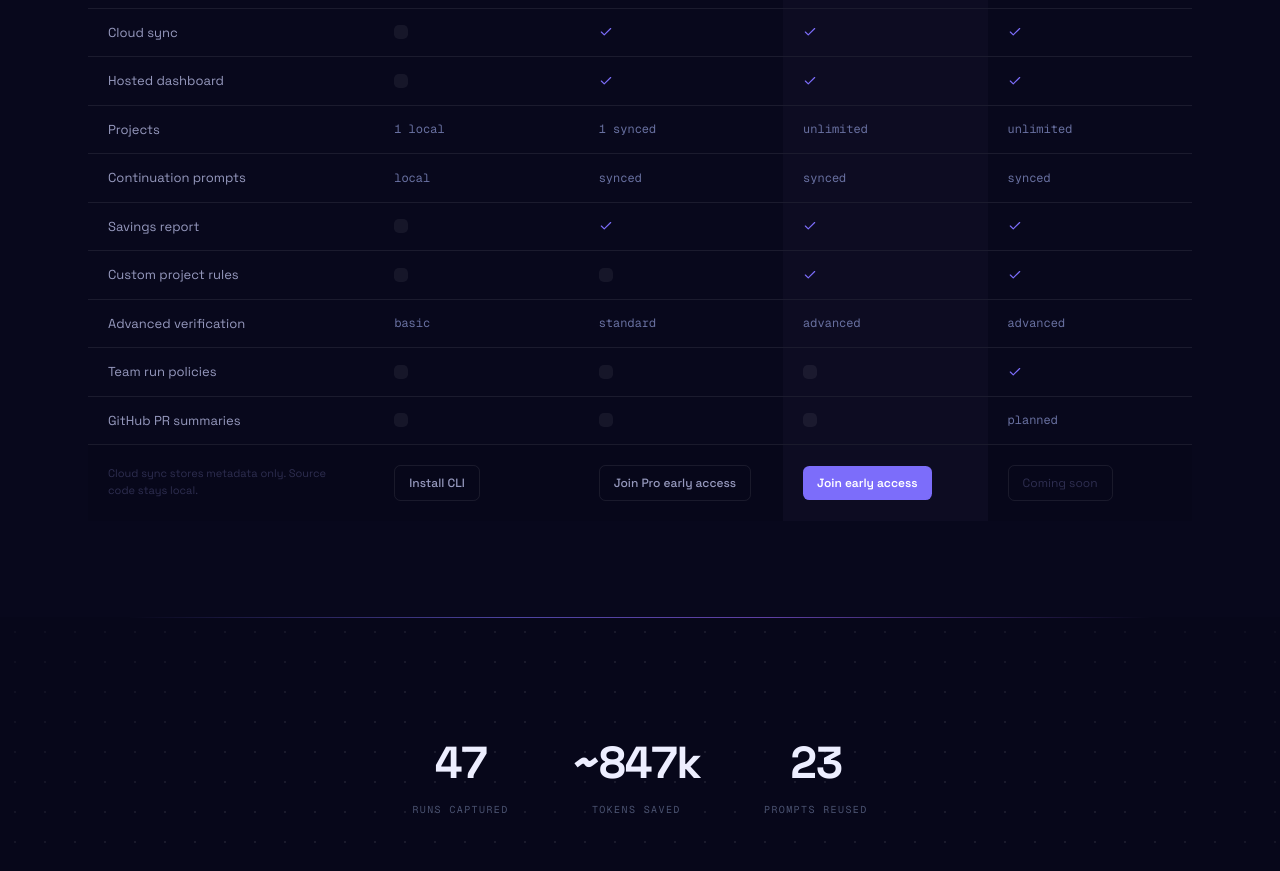
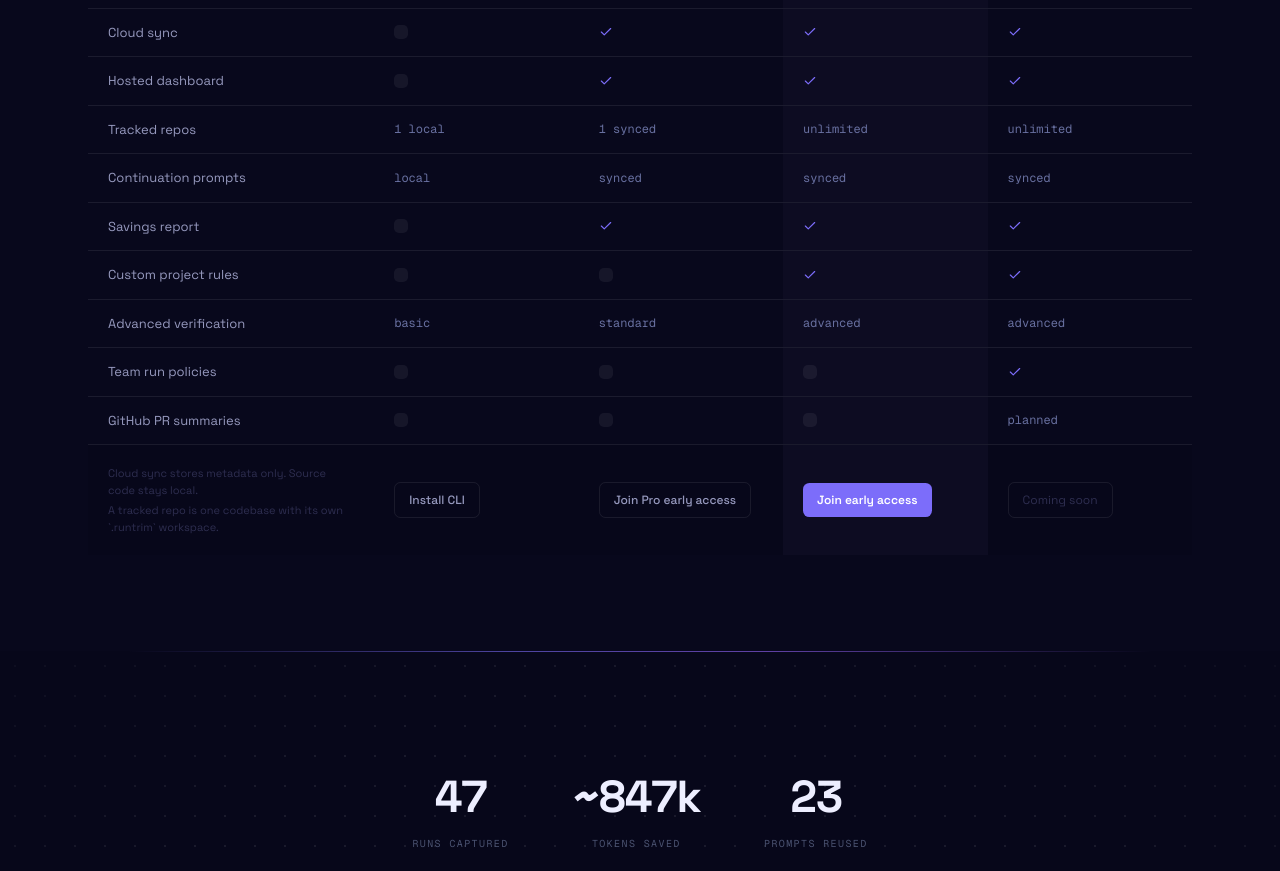
Before and after one commit to michelpronkk-oss/rtrim, a Next.js app: page / in a window 1280 px wide. Shown: the part 5080-5951 px from the top of the page. Built offline with nearby package versions, Linux system fonts and the light colour scheme.

Commit message:
Clarify RunTrim pricing tracked repos

```diff
--- a/src/app/page.tsx
+++ b/src/app/page.tsx
@@ -100,7 +100,7 @@ const PRICING_FEATURES = [
   { label: "Local memory",             free: true,       pro: true,       builder: true,        team: true        },
   { label: "Cloud sync",               free: false,      pro: true,       builder: true,        team: true        },
   { label: "Hosted dashboard",         free: false,      pro: true,       builder: true,        team: true        },
-  { label: "Projects",                 free: "1 local",  pro: "1 synced", builder: "unlimited", team: "unlimited" },
+  { label: "Tracked repos",            free: "1 local",  pro: "1 synced", builder: "unlimited", team: "unlimited" },
   { label: "Continuation prompts",     free: "local",    pro: "synced",   builder: "synced",    team: "synced"    },
   { label: "Savings report",           free: false,      pro: true,       builder: true,        team: true        },
   { label: "Custom project rules",     free: false,      pro: false,      builder: true,        team: true        },
@@ -505,6 +505,7 @@ export default function Home() {
               <div className="grid grid-cols-[1.4fr_1fr_1fr_1fr_1fr] border-t border-white/8 bg-[#07071A]">
                 <div className="px-5 py-5">
                   <p className="text-[11px] text-[#2E2E50]">Cloud sync stores metadata only. Source code stays local.</p>
+                  <p className="mt-1 text-[11px] text-[#2E2E50]">A tracked repo is one codebase with its own `.runtrim` workspace.</p>
                 </div>
                 {planOrder.map((id) => {
                   const plan = plans[id];
```
